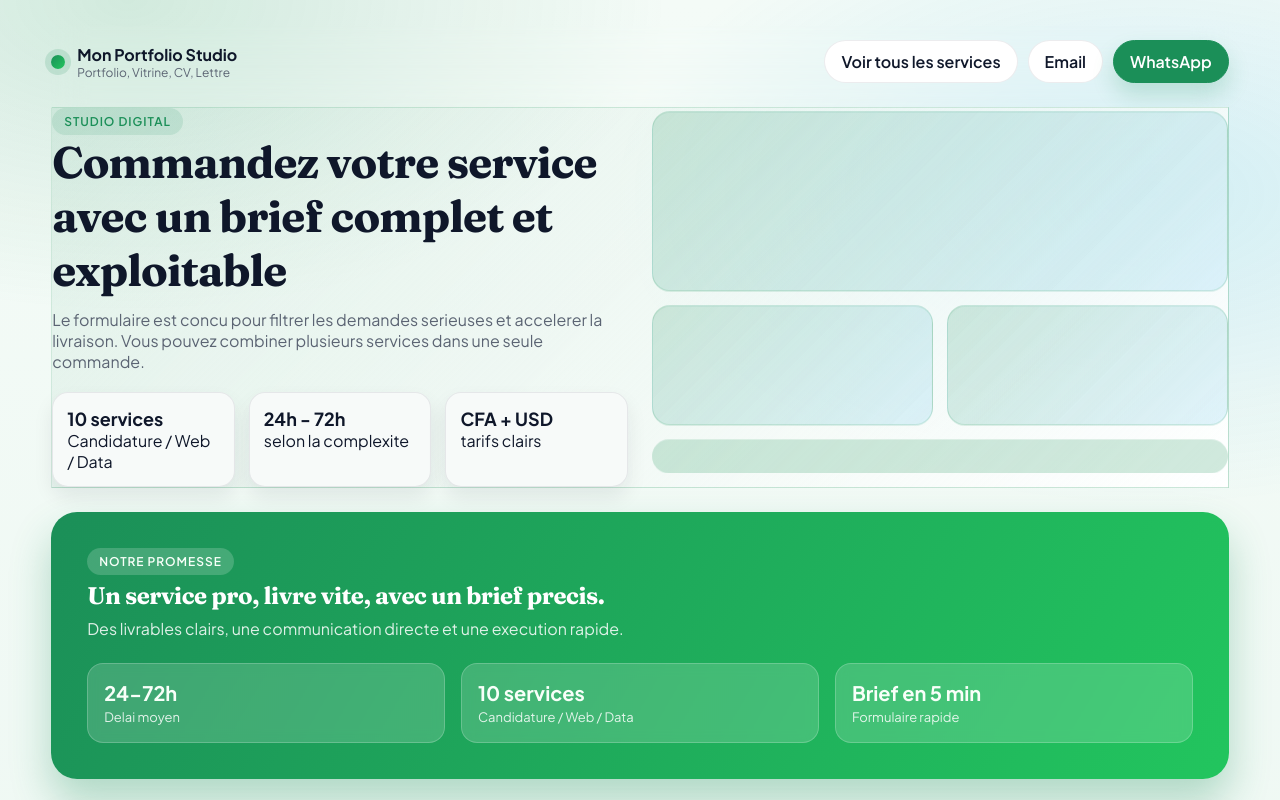
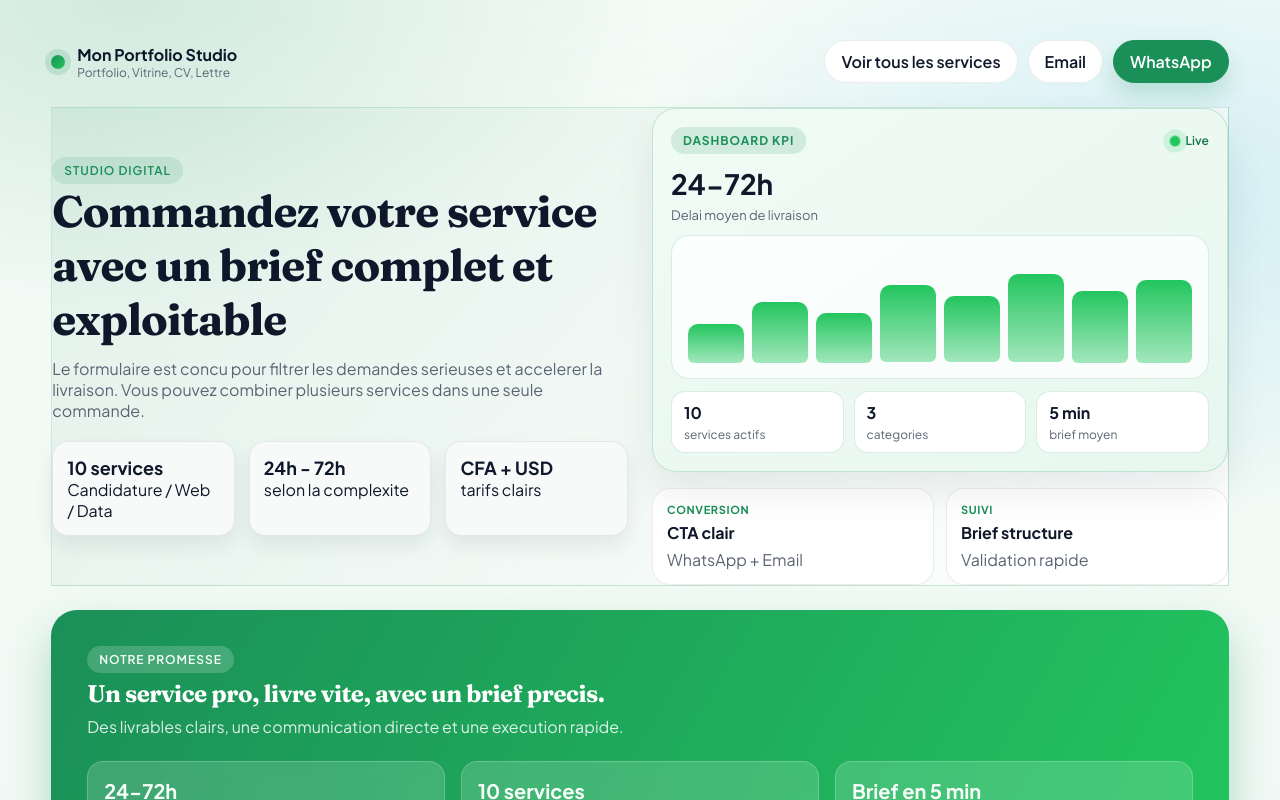
Before and after one commit to Juniorleriche27/mon_busness_1_frontend, a Next.js app: page / in a window 1280 px wide. Shown: the top 800 px of the page. Built offline with nearby package versions, Linux system fonts and the light colour scheme.

Commit message:
Replace hero visual with KPI dashboard

```diff
--- a/pages/index.jsx
+++ b/pages/index.jsx
@@ -82,13 +82,58 @@ export default function HomePage() {
           </div>
         </div>
 
-        <div className="hero-visual floaty">
-          <div className="visual-card large shimmer" />
-          <div className="visual-row">
-            <div className="visual-card shimmer" />
-            <div className="visual-card shimmer" />
+        <div className="hero-visual dashboard-hero">
+          <div className="dashboard-card main-card">
+            <div className="dash-header">
+              <span className="dash-pill">Dashboard KPI</span>
+              <span className="dash-status">
+                <span className="status-dot" />
+                Live
+              </span>
+            </div>
+            <div className="dash-metric">
+              <strong>24-72h</strong>
+              <span>Delai moyen de livraison</span>
+            </div>
+            <div className="dash-chart">
+              <div className="chart-bars">
+                <span className="bar bar-1" />
+                <span className="bar bar-2" />
+                <span className="bar bar-3" />
+                <span className="bar bar-4" />
+                <span className="bar bar-5" />
+                <span className="bar bar-6" />
+                <span className="bar bar-7" />
+                <span className="bar bar-8" />
+              </div>
+            </div>
+            <div className="dash-kpis">
+              <div className="kpi-pill">
+                <strong>10</strong>
+                <span>services actifs</span>
+              </div>
+              <div className="kpi-pill">
+                <strong>3</strong>
+                <span>categories</span>
+              </div>
+              <div className="kpi-pill">
+                <strong>5 min</strong>
+                <span>brief moyen</span>
+              </div>
+            </div>
           </div>
-          <div className="visual-strip shimmer" />
+          <div className="dashboard-sub">
+            <div className="mini-card">
+              <span className="mini-label">Conversion</span>
+              <strong>CTA clair</strong>
+              <span className="muted">WhatsApp + Email</span>
+            </div>
+            <div className="mini-card">
+              <span className="mini-label">Suivi</span>
+              <strong>Brief structure</strong>
+              <span className="muted">Validation rapide</span>
+            </div>
+          </div>
         </div>
       </section>
 
--- a/styles/globals.css
+++ b/styles/globals.css
@@ -189,6 +189,166 @@ h1, h2, h3 {
 .hero-visual {
   display: grid;
   gap: 14px;
+}
+
+.dashboard-hero {
+  gap: 16px;
+}
+
+.dashboard-card {
+  background: linear-gradient(145deg, #f0fbf5, #e7f7ef);
+  border: 1px solid rgba(27, 143, 88, 0.2);
+  border-radius: 24px;
+  padding: 18px;
+  box-shadow: 0 20px 40px rgba(15, 23, 42, 0.08);
+  position: relative;
+  overflow: hidden;
+  transition: transform 0.35s ease, box-shadow 0.35s ease;
+}
+
+.dashboard-card:hover {
+  transform: translateY(-6px);
+  box-shadow: 0 26px 48px rgba(27, 143, 88, 0.18);
+}
+
+.main-card {
+  min-height: 260px;
+  display: grid;
+  gap: 12px;
+}
+
+.dash-header {
+  display: flex;
+  justify-content: space-between;
+  align-items: center;
+}
+
+.dash-pill {
+  display: inline-flex;
+  align-items: center;
+  padding: 6px 12px;
+  border-radius: 999px;
+  background: rgba(27, 143, 88, 0.14);
+  color: var(--green);
+  font-size: 12px;
+  font-weight: 700;
+  text-transform: uppercase;
+  letter-spacing: 0.08em;
+}
+
+.dash-status {
+  display: inline-flex;
+  align-items: center;
+  gap: 6px;
+  font-size: 12px;
+  font-weight: 600;
+  color: var(--green-dark);
+}
+
+.status-dot {
+  width: 10px;
+  height: 10px;
+  border-radius: 50%;
+  background: #22c55e;
+  box-shadow: 0 0 0 6px rgba(34, 197, 94, 0.15);
+  animation: pulse 2.5s ease-in-out infinite;
+}
+
+.dash-metric {
+  display: grid;
+  gap: 6px;
+}
+
+.dash-metric strong {
+  font-size: 28px;
+}
+
+.dash-metric span {
+  color: var(--muted);
+  font-size: 13px;
+}
+
+.dash-chart {
+  background: rgba(255, 255, 255, 0.7);
+  border-radius: 18px;
+  padding: 16px;
+  border: 1px solid rgba(27, 143, 88, 0.15);
+}
+
+.chart-bars {
+  display: grid;
+  grid-template-columns: repeat(8, 1fr);
+  gap: 8px;
+  align-items: end;
+  min-height: 110px;
+}
+
+.bar {
+  border-radius: 10px 10px 6px 6px;
+  background: linear-gradient(180deg, #22c55e, rgba(34, 197, 94, 0.4));
+  animation: grow 1.4s ease both;
+}
+
+.bar-1 { height: 35%; animation-delay: 0.05s; }
+.bar-2 { height: 55%; animation-delay: 0.1s; }
+.bar-3 { height: 45%; animation-delay: 0.15s; }
+.bar-4 { height: 70%; animation-delay: 0.2s; }
+.bar-5 { height: 60%; animation-delay: 0.25s; }
+.bar-6 { height: 80%; animation-delay: 0.3s; }
+.bar-7 { height: 65%; animation-delay: 0.35s; }
+.bar-8 { height: 75%; animation-delay: 0.4s; }
+
+.dash-kpis {
+  display: grid;
+  grid-template-columns: repeat(auto-fit, minmax(120px, 1fr));
+  gap: 10px;
+}
+
+.kpi-pill {
+  background: #ffffff;
+  border-radius: 14px;
+  padding: 10px 12px;
+  border: 1px solid rgba(27, 143, 88, 0.16);
+  display: grid;
+  gap: 4px;
+}
+
+.kpi-pill strong {
+  font-size: 16px;
+}
+
+.kpi-pill span {
+  font-size: 12px;
+  color: var(--muted);
+}
+
+.dashboard-sub {
+  display: grid;
+  grid-template-columns: repeat(auto-fit, minmax(160px, 1fr));
+  gap: 12px;
+}
+
+.mini-card {
+  background: #ffffff;
+  border: 1px solid var(--border);
+  border-radius: 18px;
+  padding: 14px;
+  display: grid;
+  gap: 6px;
+  transition: transform 0.3s ease, box-shadow 0.3s ease;
+}
+
+.mini-card:hover {
+  transform: translateY(-4px);
+  box-shadow: 0 14px 28px rgba(15, 23, 42, 0.08);
+}
+
+.mini-label {
+  font-size: 11px;
+  font-weight: 700;
+  text-transform: uppercase;
+  letter-spacing: 0.06em;
+  color: var(--green);
 }
 
 .floaty {
@@ -721,4 +881,24 @@ textarea {
   .service-tile {
     transition: none;
   }
+
+  .dashboard-card,
+  .mini-card {
+    transition: none;
+  }
+
+  .status-dot,
+  .bar {
+    animation: none;
+  }
 }
+
+@keyframes pulse {
+  0%, 100% { transform: scale(1); }
+  50% { transform: scale(1.08); }
+}
+
+@keyframes grow {
+  from { transform: scaleY(0.2); }
+  to { transform: scaleY(1); }
+}
```
